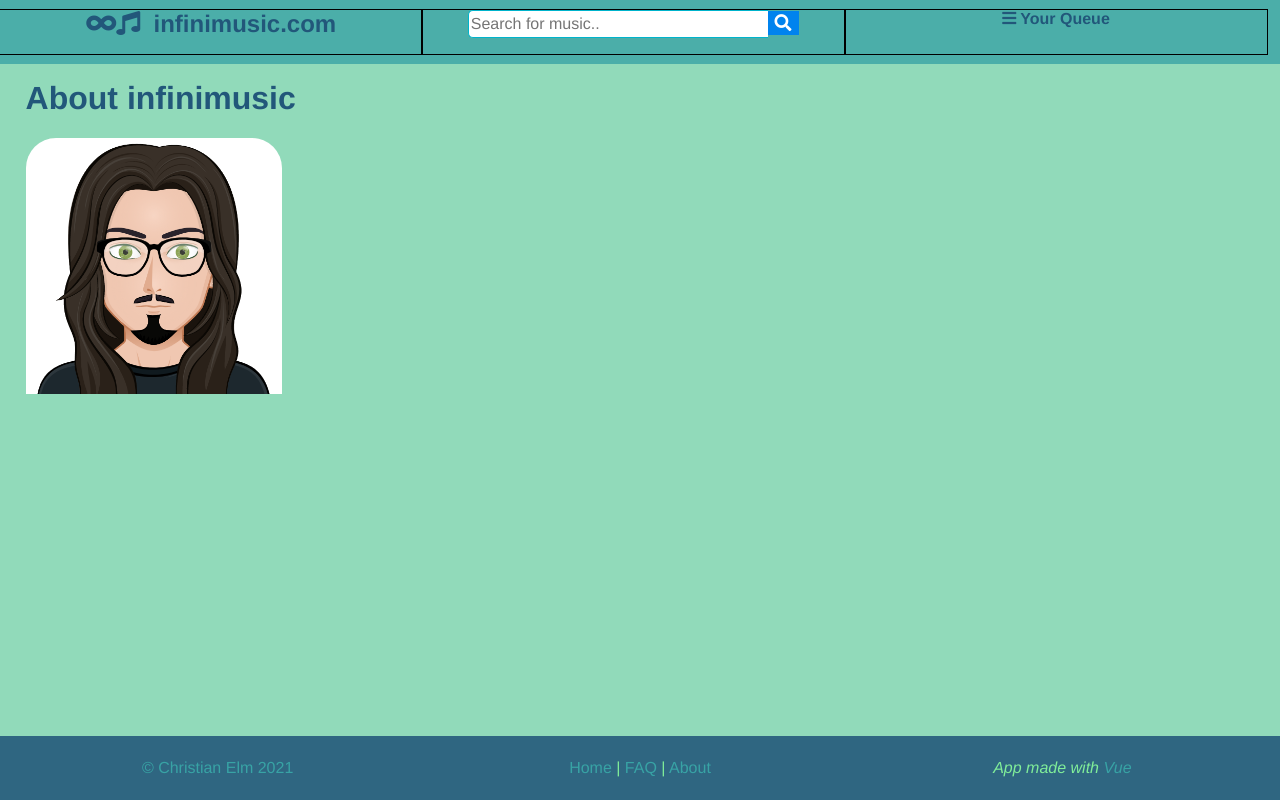
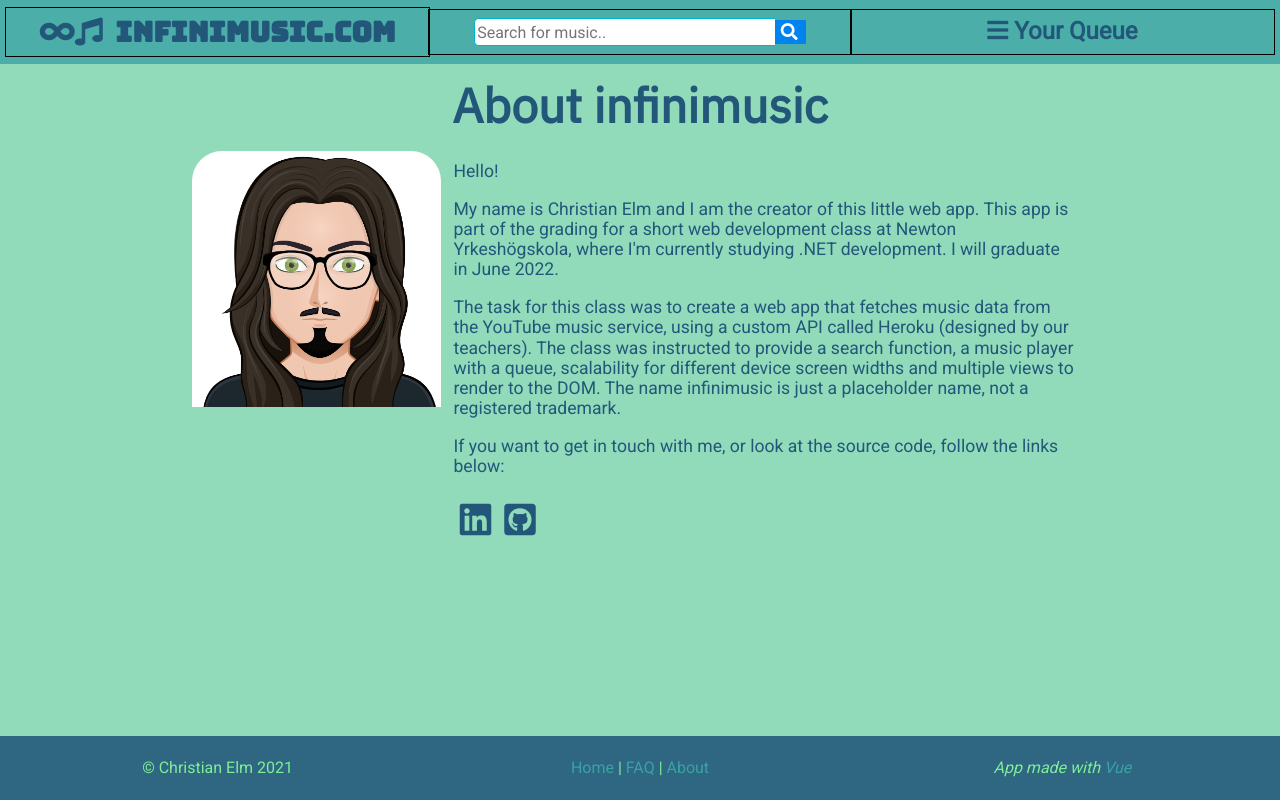
Before and after one commit to giddster/ljudio, a Vue app in the folder ljudia/: page /about in a window 1280 px wide. Built offline with nearby package versions, Linux system fonts and the light colour scheme.

Commit message:
design improvements
trying to figure out good disposition of content on viewport. still needs styling for smaller screens.

```diff
--- a/ljudia/public/index.html
+++ b/ljudia/public/index.html
@@ -7,6 +7,9 @@
 
     <link rel="stylesheet" href="https://cdnjs.cloudflare.com/ajax/libs/normalize/8.0.1/normalize.min.css" integrity="sha512-NhSC1YmyruXifcj/KFRWoC561YpHpc5Jtzgvbuzx5VozKpWvQ+4nXhPdFgmx8xqexRcpAglTj9sIBWINXa8x5w==" crossorigin="anonymous" referrerpolicy="no-referrer" />
     <link rel="stylesheet" href="https://use.fontawesome.com/releases/v5.15.4/css/all.css" integrity="sha384-DyZ88mC6Up2uqS4h/KRgHuoeGwBcD4Ng9SiP4dIRy0EXTlnuz47vAwmeGwVChigm" crossorigin="anonymous">
+    <link rel="preconnect" href="https://fonts.googleapis.com">
+    <link rel="preconnect" href="https://fonts.gstatic.com" crossorigin>
+    <link href="https://fonts.googleapis.com/css2?family=Bungee&family=IBM+Plex+Sans+Arabic&family=Roboto&display=swap" rel="stylesheet">
 
     <title>infinimusic</title>
   </head>
--- a/ljudia/src/App.vue
+++ b/ljudia/src/App.vue
@@ -14,8 +14,12 @@
 </template>
 
 <style>
+/* font-family: 'Bungee', cursive;
+font-family: 'IBM Plex Sans Arabic', sans-serif;
+font-family: 'Roboto', sans-serif; */
 
 body {
+    margin: 0;
     background: #91daba;
     height: 60vh;
     width: 100%;
@@ -27,6 +31,7 @@ header, footer {
     width: 100vw;
     height: 8vh;
     text-align: center;
+    font-family: 'Roboto', sans-serif;
 }
 
 header {
--- a/ljudia/src/components/Footer.vue
+++ b/ljudia/src/components/Footer.vue
@@ -1,7 +1,7 @@
 <template>
     <div class="footer-main">
         <div class="footer-left">
-            <a href="https://www.linkedin.com/in/christian-elm/" target="blank">&copy; Christian Elm 2021 </a>
+            &copy; Christian Elm 2021
         </div>
 
         <div class="footer-middle">
@@ -13,7 +13,7 @@
         </div>
 
         <div class="footer-right">
-            <i>App made with <a href="https://vuejs.org/" target="blank">Vue</a> </i>
+            <em>App made with <a href="https://vuejs.org/" target="blank">Vue</a> </em>
         </div>
     </div>
 </template>
--- a/ljudia/src/components/Header.vue
+++ b/ljudia/src/components/Header.vue
@@ -16,24 +16,33 @@
         <div class="header-right">
             <QueueComponent />
         </div>
+
     </div>
 </template>
 
 <style>
+/* font-family: 'Bungee', cursive;
+font-family: 'IBM Plex Sans Arabic', sans-serif;
+font-family: 'Roboto', sans-serif; */
 
 .header-main{
     background: #38a3a5c9;
     color: #22577a;
     height: 100%;
     display: flex;
+    justify-content: center;
     align-items: center;
+}
+
+.header-left, .header-middle, .header-right{
+    padding: 1vh 0;
+    outline: 1px solid black;
 }
 
 .header-left {
     width: 33vw;
-    height: 70%;
-    font-size: 3vh;
-    outline: 1px solid black;
+    font-size: 3.5vh;
+    font-family: 'Bungee', cursive;
 }
 
 .header-left a {
@@ -48,15 +57,11 @@
 
 .header-middle {
     width: 33vw;
-    height: 70%;
-    outline: 1px solid black;
-
 }
 
 .header-right {
     width: 33vw;
-    height: 70%;
-    outline: 1px solid black;
+    font-size: 3vh;
 }
 
 </style>
--- a/ljudia/src/views/About.vue
+++ b/ljudia/src/views/About.vue
@@ -1,15 +1,62 @@
 <template>
-  <div class="about">
-    <h1>About infinimusic</h1>
+  <div class="about-container">
 
-    <div class="avatar"></div>
+    <div class="about-header">
+        <h1>About infinimusic</h1>
+    </div>
 
+    <div class="about-container-inner">
+          <div class="avatar"></div>
 
+          <div class="bio">
+            <p>Hello! </p>
+
+            <p>
+              My name is Christian Elm and I am the creator of this little web app. This app is part of the grading for a short web development class
+              at Newton Yrkeshögskola, where I'm currently studying .NET development. I will graduate in June 2022.
+            </p>
+
+            <p>
+              The task for this class was to create a web app that fetches music data from the YouTube music service, using a custom API called Heroku (designed by our teachers).
+              The class was instructed to provide a search function, a music player with a queue, scalability for different device screen widths and multiple views to render to the DOM.
+              The name infinimusic is just a placeholder name, not a registered trademark.
+            </p>
+
+            <p>If you want to get in touch with me, or look at the source code, follow the links below:</p>
+
+            <p>
+              <a href="https://www.linkedin.com/in/christian-elm/" target="blank">
+                <i class="fab fa-linkedin socials"></i>
+              </a>
+
+              <a href="https://github.com/giddster/ljudia_christianelm" target="blank">
+                <i class="fab fa-github-square socials"></i>
+              </a>
+            </p>
+
+          </div>
+
+    </div>
 
   </div>
 </template>
 
-<style>
+<style scoped>
+.about-container{
+  margin: 0 10vw 0 10vw;
+}
+
+.about-header{
+  text-align: center;
+  font-size: 3vh;
+  font-family: 'IBM Plex Sans Arabic', sans-serif;
+}
+
+.about-container-inner{
+  display: flex;
+  width: 70vw;
+  margin: -2vh 3vw 0 3vw;
+}
 
 .avatar{
     background-image: url(../assets/avatar-normal.png);
@@ -19,9 +66,28 @@
     width: 20vw;
     height: 40vh;
   }
+  .avatar:hover{
+      background-image: url(../assets/avatar-smile.png);
+    }
 
-.avatar:hover{
-    background-image: url(../assets/avatar-smile.png);
-  }
+.bio{
+    width: 50vw;
+    margin-top: -1vh;
+    padding: 0 1vw;
+    font-family: 'Roboto', sans-serif;
+    font-size: 2.2vh;
+    color: #22577a;
+}
+
+.socials{
+    font-size: 4.5vh;
+    color: #22577a;
+    padding: 1vh 0.5vw;
+}
+
+.socials:hover{
+  zoom: 1.1;
+  color: #56007e;
+}
 
 </style>
--- a/ljudia/src/views/FAQ.vue
+++ b/ljudia/src/views/FAQ.vue
@@ -60,10 +60,16 @@
 
 #faq-heading{
     text-align: center;
+    font-size: 5vh;
+    font-family: 'IBM Plex Sans Arabic', sans-serif;
 }
 
 .faq-container{
-    margin: 2vh 2vw;
+    margin: 0 10vw 0 10vw;
+    font-family: 'Roboto', sans-serif;
+    display: flex;
+    justify-content: center;
+    flex-direction: column;
 }
 
 h1, details{
@@ -71,7 +77,7 @@ h1, details{
 }
 
 details{
-    font-size: 2.5vh;
+    font-size: 3vh;
     padding: 1vh 0;
     cursor: pointer;
 }
--- a/ljudia/src/views/Home.vue
+++ b/ljudia/src/views/Home.vue
@@ -1,14 +1,15 @@
 <template>
-  <div class="home">
+  <div class="home-parent">
 
-    <div>
+    <div class="logo-container">
       <i class="fas fa-infinity logo"></i>
       <i class="fas fa-music logo"></i>
     </div>
 
-    <h1>Music forever, wherever, whenever</h1>
+    <div class="content-container">
 
-    <em>
+          <h1 class="home-header">Music forever, wherever, whenever</h1>
+
           <p>
             We believe listening should be a simple and pleasant experience.
             That's why we created infinimusic, a scaled-back, simple music streaming service with an integrated music player and track queue.
@@ -16,16 +17,43 @@
           <p>
             Use your preferred device, find your favorite tunes and start listening - no signup required!
           </p>
-    </em>
+
+    </div>
 
   </div>
 </template>
 
-<style>
+<style scoped>
 
-.logo{
-  color: #22577a;
-  font-size: 20vh;
+.home-parent{
+  display: flex;
+  justify-content: center;
+  align-items: center;
+  flex-direction: column;
+  flex-wrap: wrap;
 }
 
+.logo-container{
+  color: #22577a;
+  font-size: 18vh;
+}
+
+.logo:hover{
+  color: #0099ff;
+}
+
+.content-container{
+  width: 70vw;
+  font-family: 'Roboto', sans-serif;
+  font-size: 3vh;
+  color: #22577a;
+  align-items: center;
+}
+.home-header{
+  text-align: center;
+  font-size: 5vh;
+  font-family: 'IBM Plex Sans Arabic', sans-serif;
+}
+
+
 </style>
```
Lines whose indentation alone changed are shown as unchanged.
